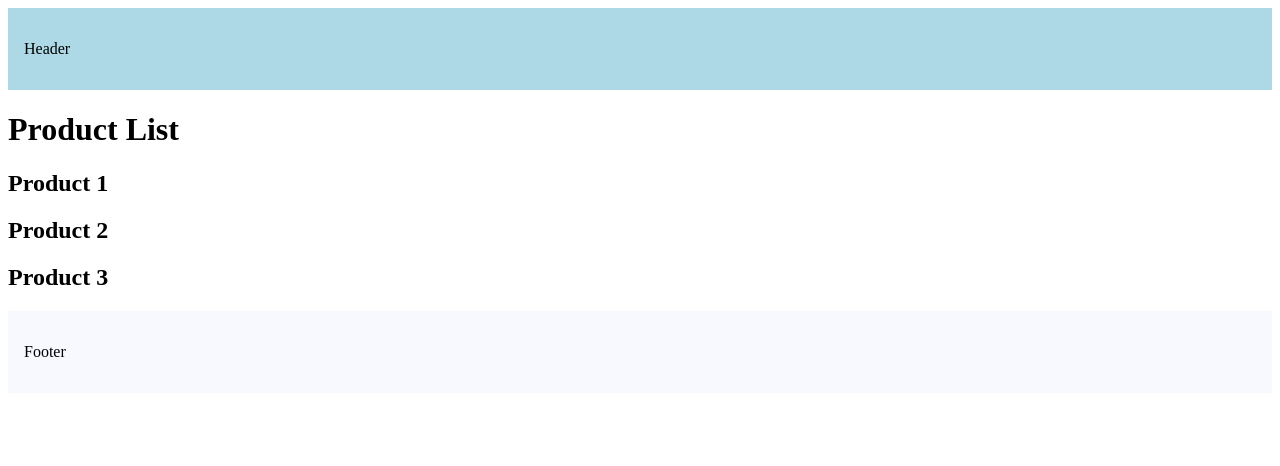
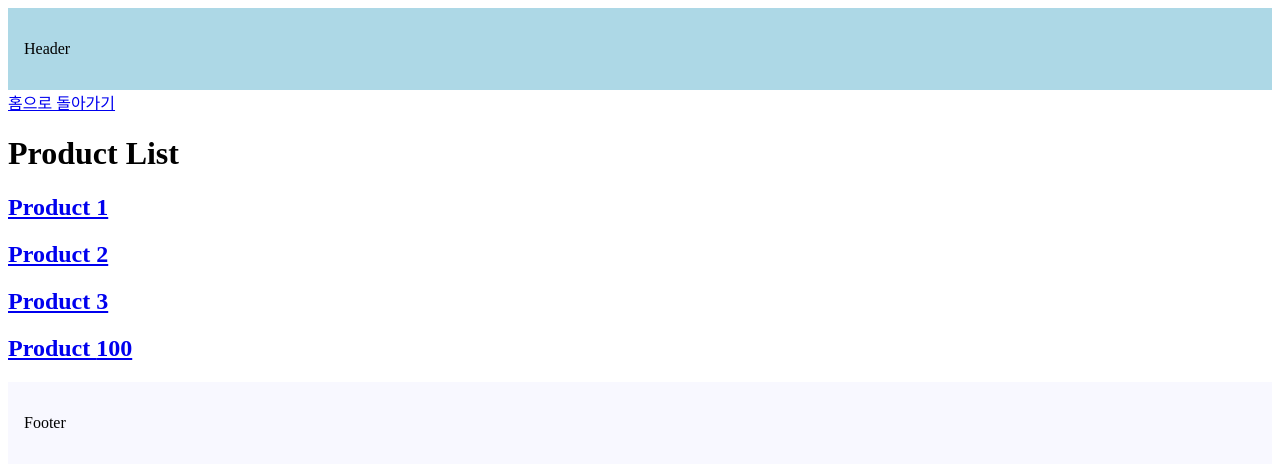
Before and after one commit to mulddang2/Next.js-14-Tutorial, a Next.js app in the folder routing-demo/: page /products in a window 1280 px wide. Shown: the top 466 px of the page. Built offline with nearby package versions, Linux system fonts and the light colour scheme.

Commit message:
study: 19 - Link Component Navigation
#18

```diff
--- a/routing-demo/src/app/products/page.tsx
+++ b/routing-demo/src/app/products/page.tsx
@@ -1,10 +1,27 @@
+import Link from 'next/link';
+
 export default function ProductList() {
+  const productId = 100;
   return (
     <>
+      <Link href={'/'}>홈으로 돌아가기</Link>
       <h1>Product List</h1>
-      <h2>Product 1</h2>
-      <h2>Product 2</h2>
-      <h2>Product 3</h2>
+      <h2>
+        <Link href={'products/1'}>Product 1</Link>
+      </h2>
+      <h2>
+        <Link href={'products/2'}>Product 2</Link>
+      </h2>
+      <h2>
+        <Link href='products/3' replace>
+          {/* replace 속성을 사용할 경우, 뒤로가기 하면, 홈으로 돌아감. */}
+          Product 3
+        </Link>
+      </h2>
+      <h2>
+        {/* 동적으로 링크 연결하기 */}
+        <Link href={`products/${productId}`}>Product {productId}</Link>
+      </h2>
     </>
-  )
+  );
 }
```
Also changed, not shown: routing-demo/src/app/page.tsx (+8 -2 lines), 1 other file (tests, documents, lock files or other folders).
